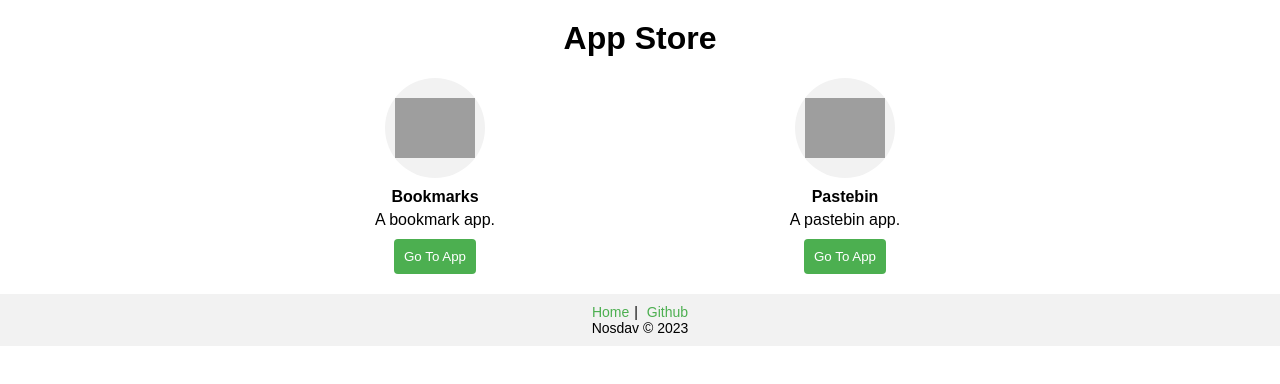
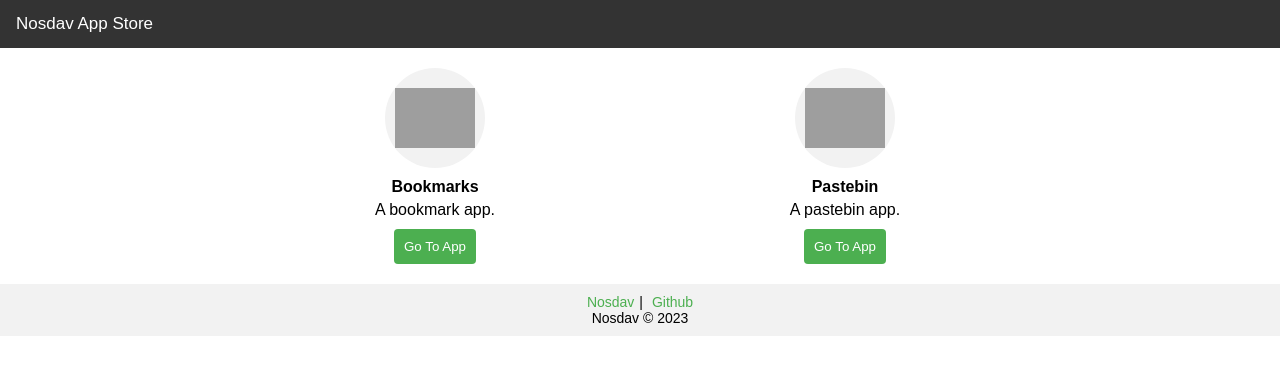
Before and after one commit to nosdav/apps, a website: page index.html in a window 1280 px wide. Drawn offline with Linux system fonts and the light colour scheme; grey boxes are pictures that could not be loaded.

Commit message:
add navbar

```diff
--- a/index.html
+++ b/index.html
@@ -2,7 +2,7 @@
 <html>
   <head>
     <meta charset="UTF-8" />
-    <title>App Store</title>
+    <title>Nosdav App Store</title>
     <style>
       body {
         font-family: sans-serif;
@@ -77,12 +77,37 @@
       .footer a:hover {
         color: #3e8e41;
       }
+
+      /* styles for the body and container are omitted for brevity */
+      .navbar {
+        background-color: #333;
+        overflow: hidden;
+      }
+      .navbar a {
+        float: left;
+        display: block;
+        color: #f2f2f2;
+        text-align: center;
+        padding: 14px 16px;
+        text-decoration: none;
+        font-size: 17px;
+      }
+      .navbar a:hover {
+        background-color: #ddd;
+        color: black;
+      }
+      .navbar a.active {
+        background-color: #333;
+        color: white;
+      }
     </style>
   </head>
   <body>
+    <div class="navbar">
+      <a class="active" href="#">Nosdav App Store</a>
+    </div>
+
     <div class="container">
-      <h1>App Store</h1>
-
       <div class="app-grid">
         <div class="app">
           <div class="app-icon">
@@ -108,9 +133,10 @@
         </div>
       </div>
     </div>
+
     <div class="footer">
       <div class="footer-links">
-        <a class="footer-link" href="/">Home</a>|
+        <a class="footer-link" href="/">Nosdav</a>|
         <a
           target="_blank"
           class="footer-link"
--- a/package.json
+++ b/package.json
@@ -1,6 +1,6 @@
 {
   "name": "nosdav-apps",
-  "version": "0.0.2",
+  "version": "0.0.3",
   "description": "nosdav apps",
   "main": "index.js",
   "scripts": {
```
